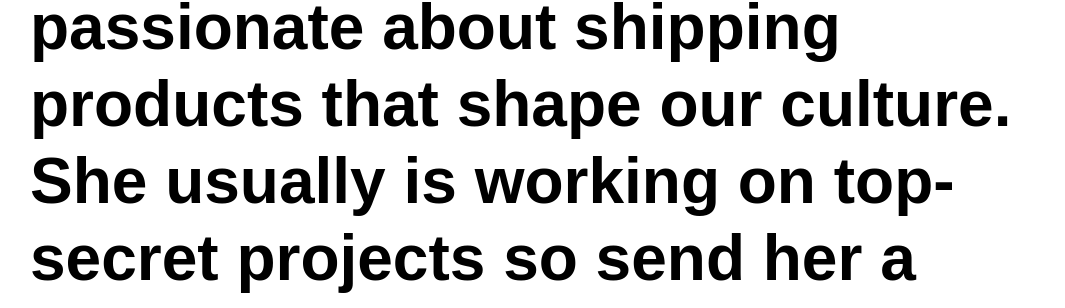
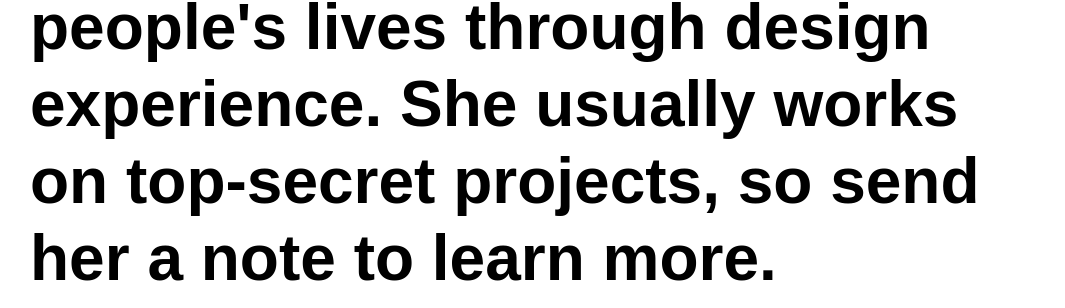
Before and after one commit to Hexrays/kdents-design-site, a plain HTML site: page index.html in a window 1280 px wide. Shown: the part 297-605 px from the top of the page, without its empty margins (0-1065 px from the left). Drawn offline with Linux system fonts and the light colour scheme.

Commit message:
update copy

```diff
--- a/index.html
+++ b/index.html
@@ -184,7 +184,7 @@
 
     <!-- UPDATE: Change bio text, company link, or job title here -->
     <section>
-      <h1>katie <span>denton</span></h1><p> is the design director <a href="http://doberman.co/" target="_blank">@Doberman ny</a>. She is passionate about shipping products that shape our culture. She usually is working on top-secret projects so send her a note to learn more.</p>
+      <h1>katie denton</h1><p>  is a design leader committed to radically improving people's lives through design experience. She usually works on top-secret projects, so send her a note to learn more.</p>
       <br>
     </section>
 
```
